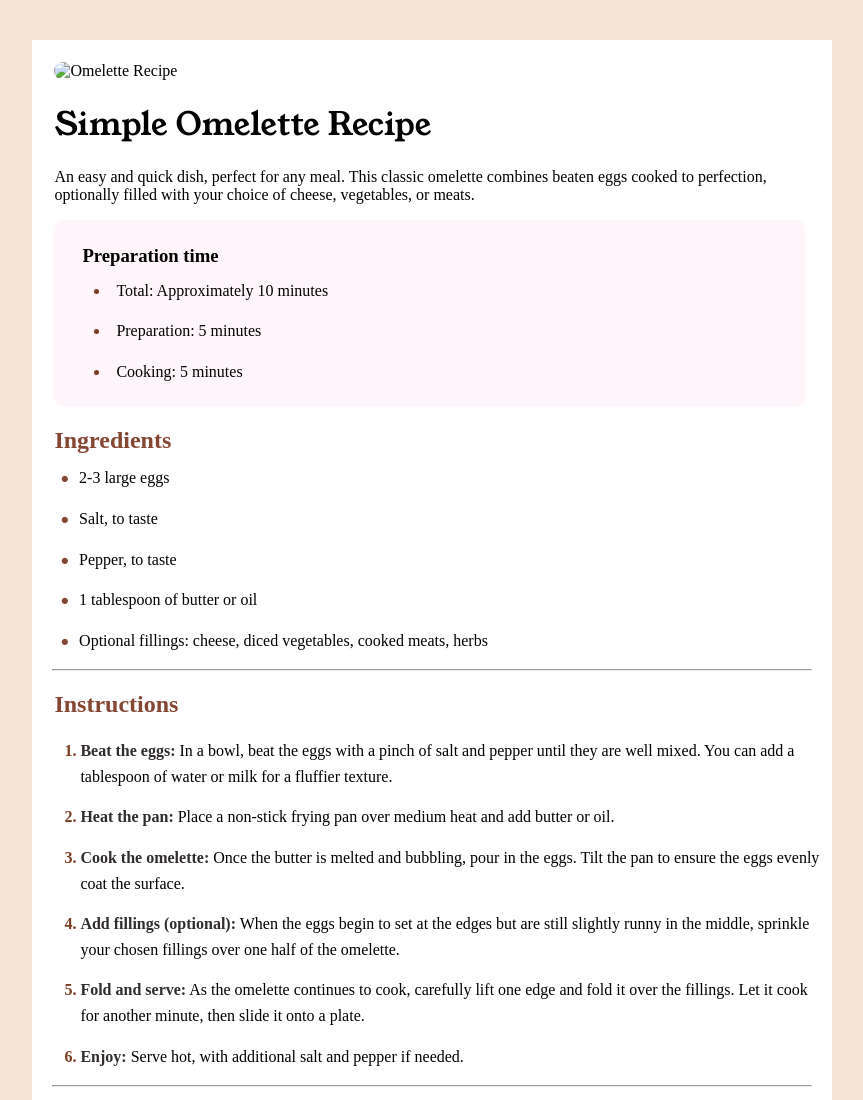
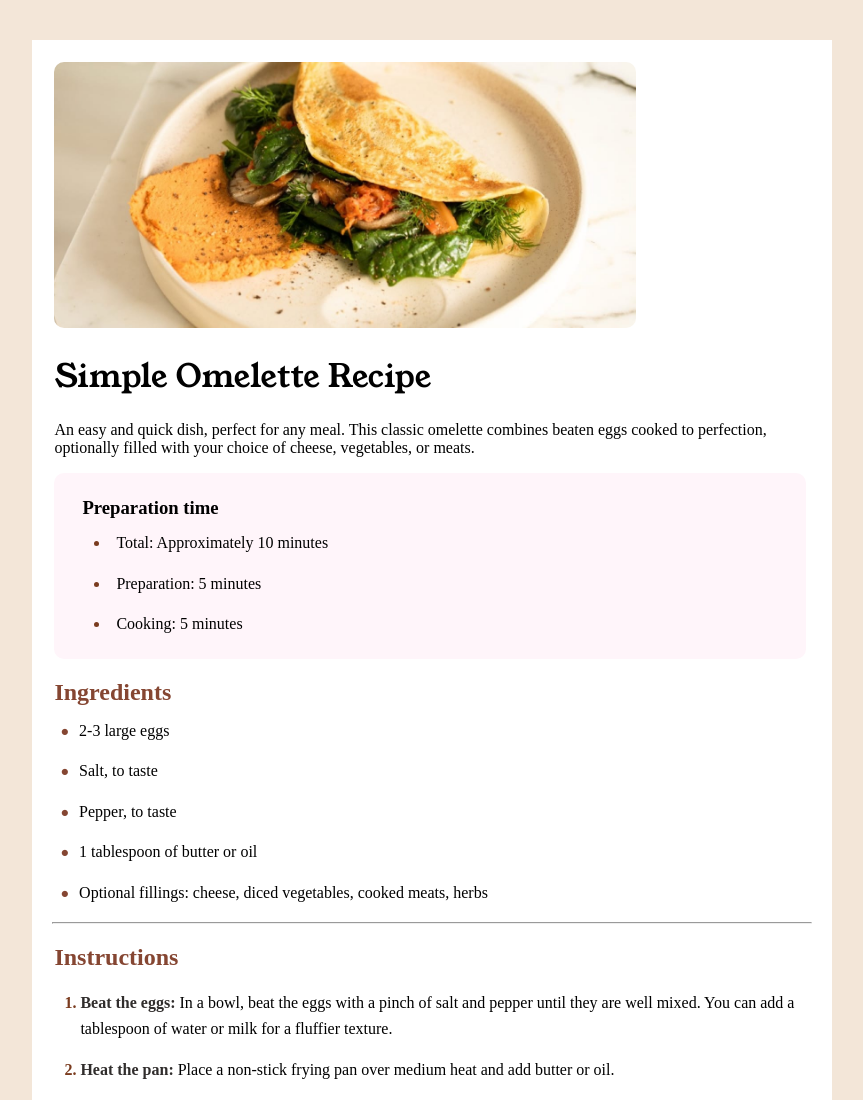
Before and after one commit to 3mr3adl/Recipe-page, a plain HTML site: page index.html in a window 1280 px wide. Shown: the top 1100 px of the page, without its empty margins (348-1211 px from the left). Drawn offline with Linux system fonts and the light colour scheme; the site is published under a folder, as on GitHub Pages, so addresses that start at the root find nothing.

Commit message:
Update index.html

```diff
--- a/index.html
+++ b/index.html
@@ -23,7 +23,7 @@
 </head>
 <body>
   <header class="Recipe-page">
-    <img src="/image-omelette.jpeg" alt="Omelette Recipe">
+    <img src="image-omelette.jpeg" alt="Omelette Recipe">
     <h1>Simple Omelette Recipe</h1>
     <p>An easy and quick dish, perfect for any meal. This classic omelette combines beaten eggs cooked to perfection,
       optionally filled with your choice of cheese, vegetables, or meats.</p>
```
